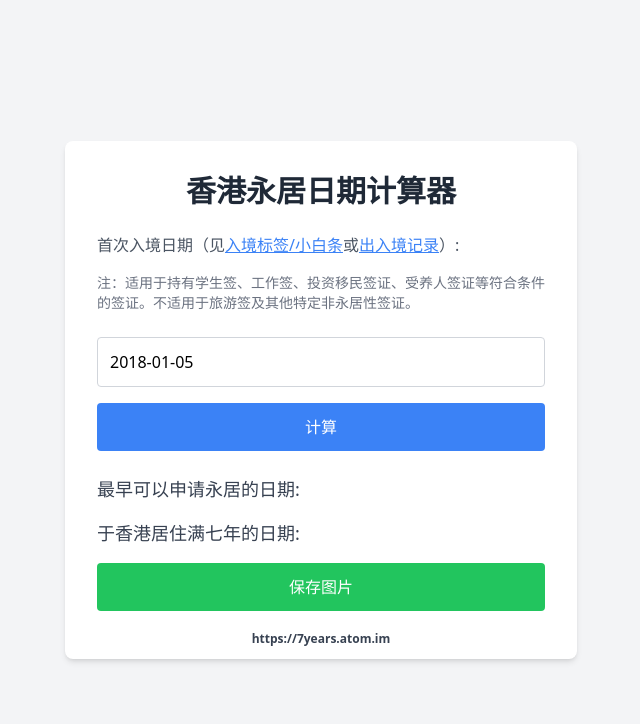
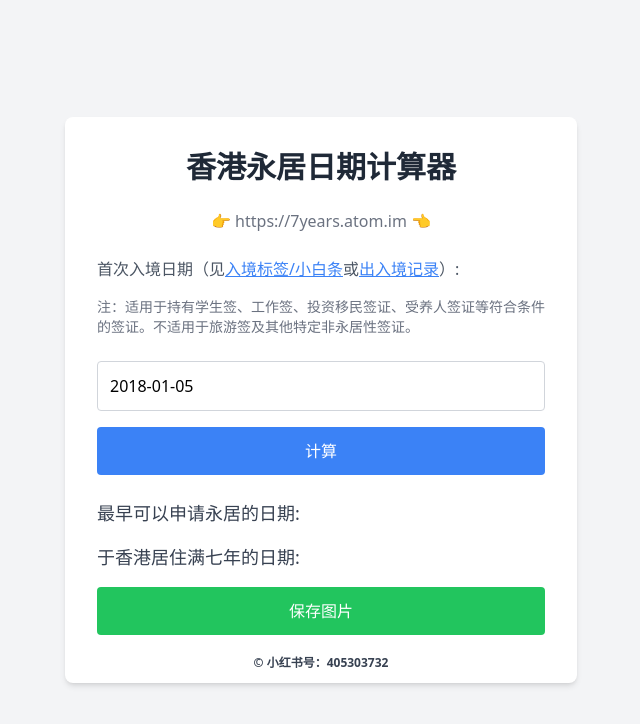
Before and after one commit to atom-im/7years, a plain HTML site: page index.html in a window 1280 px wide. Shown: the whole page, without its empty margins (319-959 px from the left). Drawn offline with nearby package versions, Linux system fonts and the light colour scheme.

Commit message:
Update index.html

```diff
--- a/index.html
+++ b/index.html
@@ -10,10 +10,12 @@
     <link rel="stylesheet" href="https://cdn.jsdelivr.net/npm/flatpickr/dist/flatpickr.min.css">
     <script src="https://cdn.tailwindcss.com"></script>
     <script src="https://cdn.jsdelivr.net/npm/html2canvas@1.4.1/dist/html2canvas.min.js"></script>
+    <script defer src="https://cloud.umami.is/script.js" data-website-id="f2c2d425-6935-4a20-9e19-c58b8ab5675b"></script>
 </head>
 <body class="bg-gray-100 flex items-center justify-center min-h-screen p-4">
     <div class="bg-white p-8 rounded-lg shadow-md w-full max-w-lg relative">
         <h1 class="text-3xl font-bold text-center text-gray-800 mb-6">香港永居日期计算器</h1>
+        <p class="text-center text-gray-500 mb-6">👉 https://7years.atom.im 👈</p>
         <p class="text-gray-600 mb-4">首次入境日期（见<a href="https://www.immd.gov.hk/hks/useful_information/visit-transit/endorsement-samples.html" target="_blank" class="text-blue-500 underline">入境标签/小白条</a>或<a href="https://mp.weixin.qq.com/s/0RSgJJ-YX9uUhjBxzBSM1w" target="_blank" class="text-blue-500 underline">出入境记录</a>）:</p>
         <p class="text-sm text-gray-500 mb-6">注：适用于持有学生签、工作签、投资移民签证、受养人签证等符合条件的签证。不适用于旅游签及其他特定非永居性签证。</p>
         <input type="text" id="inputDate" class="w-full p-3 border border-gray-300 rounded mb-4" placeholder="请选择日期">
@@ -30,7 +32,8 @@
         </div>
         <button id="shareButton" onclick="shareImage()" class="w-full p-3 bg-green-500 text-white rounded hover:bg-green-700 transition mt-4">保存图片</button>
         <div class="h-4"></div> <!-- 添加额外的间距 -->
-        <div id="watermark" class="absolute bottom-2 left-1/2 transform -translate-x-1/2 text-gray-700 text-xs bg-white bg-opacity-70 px-3 py-1 rounded font-bold">https://7years.atom.im</div>
+        <div id="watermark" class="absolute bottom-2 left-1/2 transform -translate-x-1/2 text-gray-700 text-xs bg-white bg-opacity-70 px-3 py-1 rounded font-bold">&copy; <a href="https://www.xiaohongshu.com/user/profile/5f0c25140000000001005234">小红书号：405303732</a>
+        </div>
     </div>
 
     <script src="https://cdn.jsdelivr.net/npm/flatpickr"></script>
```
